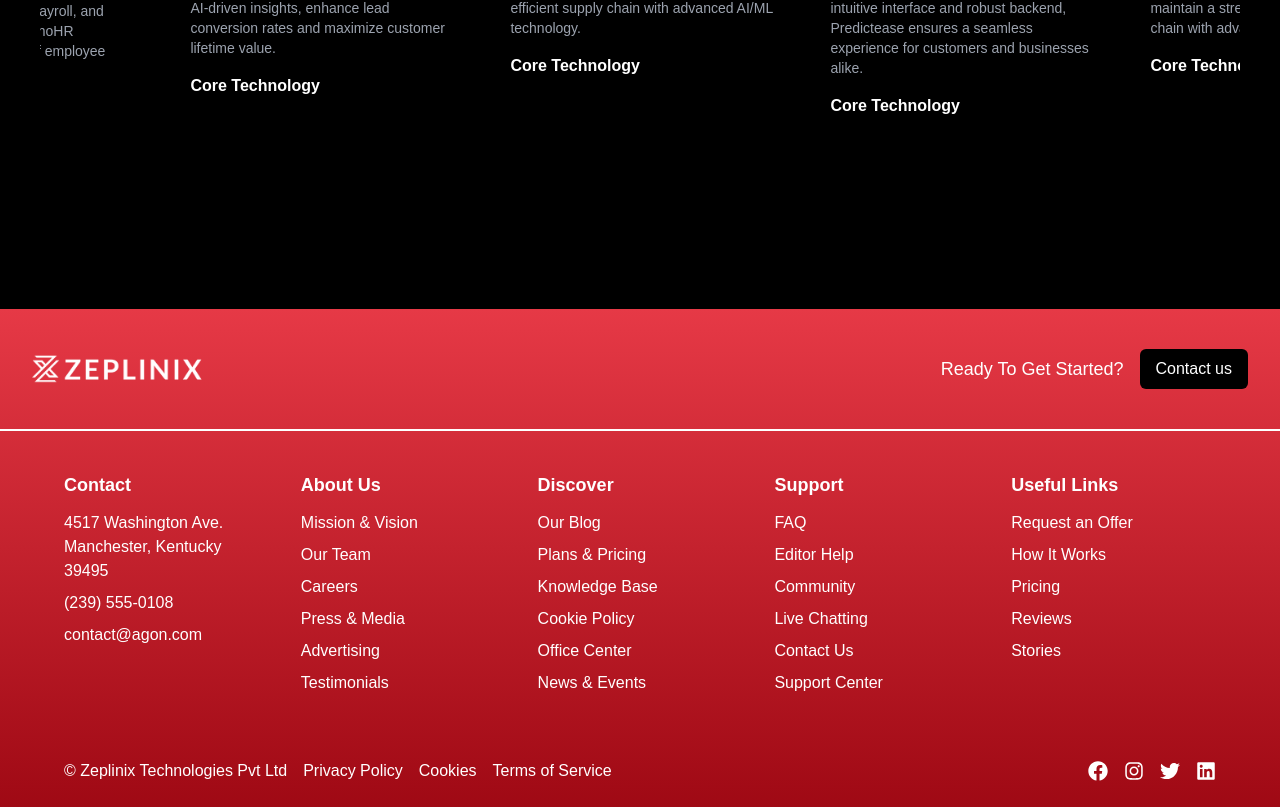
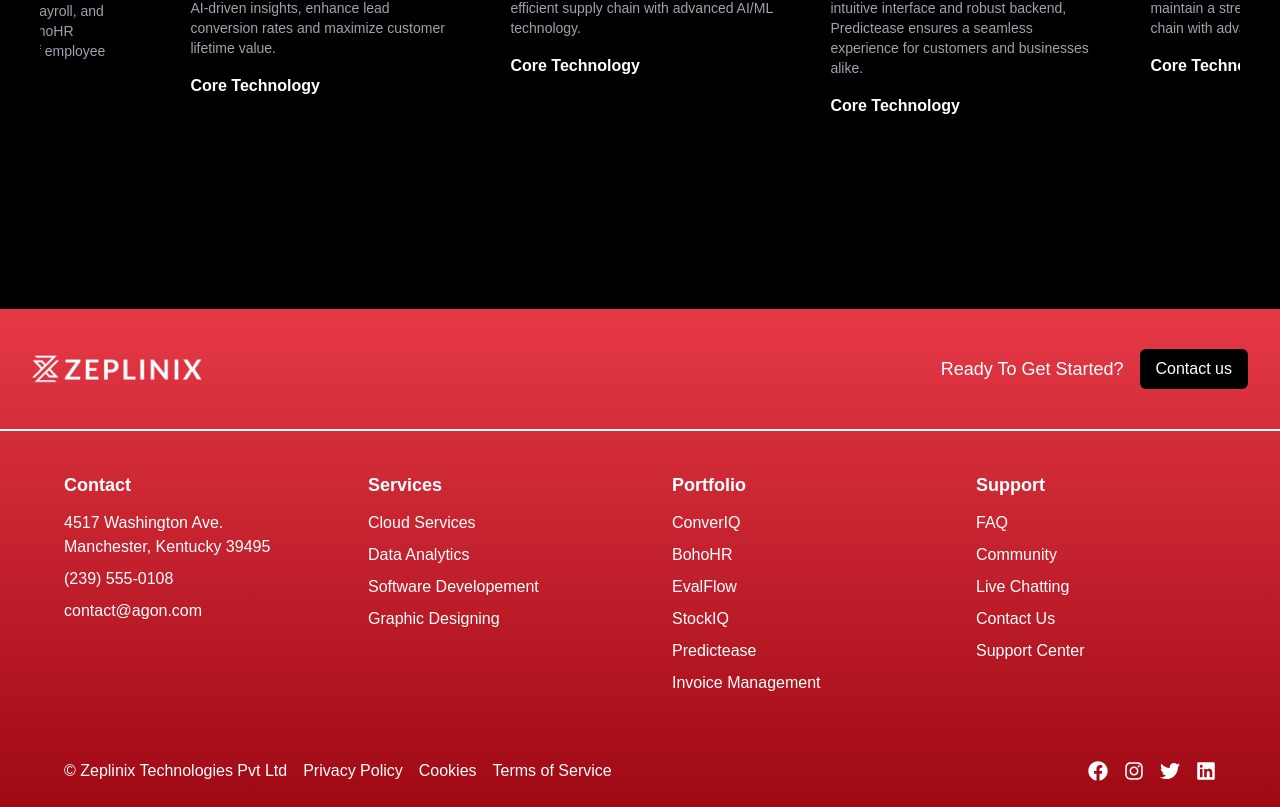
Before and after one commit to abhudi/zeplinix-nextt, a Next.js app: page /hr-detail in a window 1280 px wide. Shown: the part 3112-3919 px from the top of the page. Built offline with nearby package versions, Linux system fonts and the light colour scheme.

Commit message:
footer updated

```diff
--- a/app/components/Footer.tsx
+++ b/app/components/Footer.tsx
@@ -1,41 +1,189 @@
+// import React from "react";
+// import { FaFacebook, FaInstagram, FaTwitter, FaLinkedin } from "react-icons/fa";
+// import Image from "next/image";
+// import Link from "next/link";
+// const Footer = () => {
+//   const aboutUsData = [
+//     { text: "Mission & Vision", link: "/about-us" },
+//     { text: "Our Team", link: "/team" },
+//     { text: "Careers", link: "/careers" },
+//     { text: "Press & Media", link: "/press-media" },
+//     { text: "Advertising", link: "/advertising" },
+//     { text: "Testimonials", link: "/testimonials" },
+//   ];
+
+//   const discoverData = [
+//     { text: "Our Blog", link: "/blog" },
+//     { text: "Plans & Pricing", link: "/pricing" },
+//     { text: "Knowledge Base", link: "/knowledge-base" },
+//     { text: "Cookie Policy", link: "/cookie-policy" },
+//     { text: "Office Center", link: "/office-center" },
+//     { text: "News & Events", link: "/news-events" },
+//   ];
+
+//   const usefulLinksData = [
+//     { text: "FAQ", link: "/faq" },
+//     { text: "Editor Help", link: "/editor-help" },
+//     { text: "Community", link: "/community" },
+//     { text: "Live Chatting", link: "/live-chat" },
+//     { text: "Contact Us", link: "/contact-us" },
+//     { text: "Support Center", link: "/support-center" },
+//   ];
+
+//   const additionalData = [
+//     { text: "Request an Offer", link: "/request-offer" },
+//     { text: "How It Works", link: "/how-it-works" },
+//     { text: "Pricing", link: "/pricing" },
+//     { text: "Reviews", link: "/reviews" },
+//     { text: "Stories", link: "/stories" },
+//   ];
+
+//   return (
+//     <div
+//       className="footer-structure"
+//       style={{
+//         background: "linear-gradient(180deg, #E63946 0%, #9F0914 100%)",
+//       }}
+//     >
+//       {/* Upper Section */}
+//       <div className="footer-upper-section flex flex-wrap justify-between items-center p-8 sm:p-8 md:p-8 border-b-2 border-white">
+//         <div>
+//           <Image
+//             src="/logo-white.png" // Replace with the path to your logo image
+//             alt="Logo"
+//             width={200} // Adjust the width as needed
+//             height={100} // Adjust the height as needed
+//             className="object-contain"
+//           />
+//         </div>
+//         <div className="flex flex-wrap gap-4 items-center text-white">
+//           <h6 className="text-lg">Ready To Get Started?</h6>
+//           <Link href="/contact">
+//             <button className="bg-black text-white py-2 px-4 rounded-md hover:bg-gray-800">
+//               Contact us
+//             </button>
+//           </Link>
+//         </div>
+//       </div>
+
+//       {/* Lower Section */}
+//       <div className="footer-lower-section px-8 sm:px-12 md:px-16 py-10 text-white">
+//         <div className="grid grid-cols-1 sm:grid-cols-2 md:grid-cols-3 lg:grid-cols-5 gap-8">
+//           <div>
+//             <h6 className="font-bold text-lg mb-3">Contact</h6>
+//             <ul className="space-y-2">
+//               <li>4517 Washington Ave. Manchester, Kentucky 39495</li>
+//               <li>(239) 555-0108</li>
+//               <li>contact@agon.com</li>
+//             </ul>
+//           </div>
+//           <div>
+//             <h6 className="font-bold text-lg mb-3">About Us</h6>
+//             <ul className="space-y-2">
+//               {aboutUsData.map((item, index) => (
+//                 <li key={index}>
+//                   <a href={item.link} className="hover:underline">
+//                     {item.text}
+//                   </a>
+//                 </li>
+//               ))}
+//             </ul>
+//           </div>
+//           <div>
+//             <h6 className="font-bold text-lg mb-3">Discover</h6>
+//             <ul className="space-y-2">
+//               {discoverData.map((item, index) => (
+//                 <li key={index}>
+//                   <a href={item.link} className="hover:underline">
+//                     {item.text}
+//                   </a>
+//                 </li>
+//               ))}
+//             </ul>
+//           </div>
+//           <div>
+//             <h6 className="font-bold text-lg mb-3">Support</h6>
+//             <ul className="space-y-2">
+//               {usefulLinksData.map((item, index) => (
+//                 <li key={index}>
+//                   <a href={item.link} className="hover:underline">
+//                     {item.text}
+//                   </a>
+//                 </li>
+//               ))}
+//             </ul>
+//           </div>
+//           <div>
+//             <h6 className="font-bold text-lg mb-3">Useful Links</h6>
+//             <ul className="space-y-2">
+//               {additionalData.map((item, index) => (
+//                 <li key={index}>
+//                   <a href={item.link} className="hover:underline">
+//                     {item.text}
+//                   </a>
+//                 </li>
+//               ))}
+//             </ul>
+//           </div>
+//         </div>
+//       </div>
+
+//       {/* Footer Bottom */}
+//       <div className="px-8 sm:px-12 md:px-16 py-6 text-white">
+//         <div className="flex flex-wrap justify-between items-center">
+//           <div className="flex flex-wrap gap-4">
+//             <p>© Zeplinix Technologies Pvt Ltd</p>
+//             <a href="#" className="hover:underline">
+//               Privacy Policy
+//             </a>
+//             <a href="#" className="hover:underline">
+//               Cookies
+//             </a>
+//             <a href="#" className="hover:underline">
+//               Terms of Service
+//             </a>
+//           </div>
+//           <div className="flex gap-4 mt-4 md:mt-0 lg:mt-0">
+//             <FaFacebook size={20} />
+//             <FaInstagram size={20} />
+//             <FaTwitter size={20} />
+//             <FaLinkedin size={20} />
+//           </div>
+//         </div>
+//       </div>
+//     </div>
+//   );
+// };
+
+// export default Footer;
+
 import React from "react";
 import { FaFacebook, FaInstagram, FaTwitter, FaLinkedin } from "react-icons/fa";
 import Image from "next/image";
 import Link from "next/link";
 const Footer = () => {
   const aboutUsData = [
-    { text: "Mission & Vision", link: "/about-us" },
-    { text: "Our Team", link: "/team" },
-    { text: "Careers", link: "/careers" },
-    { text: "Press & Media", link: "/press-media" },
-    { text: "Advertising", link: "/advertising" },
-    { text: "Testimonials", link: "/testimonials" },
+    { text: "Cloud Services", link: "/cloud" },
+    { text: "Data Analytics", link: "/data" },
+    { text: "Software Developement", link: "/software" },
+    { text: "Graphic Designing", link: "/graphic" },
   ];
 
   const discoverData = [
-    { text: "Our Blog", link: "/blog" },
-    { text: "Plans & Pricing", link: "/pricing" },
-    { text: "Knowledge Base", link: "/knowledge-base" },
-    { text: "Cookie Policy", link: "/cookie-policy" },
-    { text: "Office Center", link: "/office-center" },
-    { text: "News & Events", link: "/news-events" },
+    { text: "ConverIQ", link: "/convertiq-detail" },
+    { text: "BohoHR", link: "/hr-detail" },
+    { text: "EvalFlow", link: "/evalflow-detail" },
+    { text: "StockIQ", link: "/stockiq-detail" },
+    { text: "Predictease", link: "/predictease-detail" },
+    { text: "Invoice Management", link: "/invoicemanagement-detail" },
   ];
 
   const usefulLinksData = [
     { text: "FAQ", link: "/faq" },
-    { text: "Editor Help", link: "/editor-help" },
     { text: "Community", link: "/community" },
     { text: "Live Chatting", link: "/live-chat" },
     { text: "Contact Us", link: "/contact-us" },
     { text: "Support Center", link: "/support-center" },
-  ];
-
-  const additionalData = [
-    { text: "Request an Offer", link: "/request-offer" },
-    { text: "How It Works", link: "/how-it-works" },
-    { text: "Pricing", link: "/pricing" },
-    { text: "Reviews", link: "/reviews" },
-    { text: "Stories", link: "/stories" },
   ];
 
   return (
@@ -68,7 +216,7 @@ const Footer = () => {
 
       {/* Lower Section */}
       <div className="footer-lower-section px-8 sm:px-12 md:px-16 py-10 text-white">
-        <div className="grid grid-cols-1 sm:grid-cols-2 md:grid-cols-3 lg:grid-cols-5 gap-8">
+        <div className="grid grid-cols-1 sm:grid-cols-2 md:grid-cols-3 lg:grid-cols-4 gap-16">
           <div>
             <h6 className="font-bold text-lg mb-3">Contact</h6>
             <ul className="space-y-2">
@@ -78,25 +226,25 @@ const Footer = () => {
             </ul>
           </div>
           <div>
-            <h6 className="font-bold text-lg mb-3">About Us</h6>
+            <h6 className="font-bold text-lg mb-3">Services</h6>
             <ul className="space-y-2">
               {aboutUsData.map((item, index) => (
                 <li key={index}>
-                  <a href={item.link} className="hover:underline">
+                  <Link href={item.link} className="hover:underline">
                     {item.text}
-                  </a>
+                  </Link>
                 </li>
               ))}
             </ul>
           </div>
           <div>
-            <h6 className="font-bold text-lg mb-3">Discover</h6>
+            <h6 className="font-bold text-lg mb-3">Portfolio</h6>
             <ul className="space-y-2">
               {discoverData.map((item, index) => (
                 <li key={index}>
-                  <a href={item.link} className="hover:underline">
+                  <Link href={item.link} className="hover:underline">
                     {item.text}
-                  </a>
+                  </Link>
                 </li>
               ))}
             </ul>
@@ -106,21 +254,9 @@ const Footer = () => {
             <ul className="space-y-2">
               {usefulLinksData.map((item, index) => (
                 <li key={index}>
-                  <a href={item.link} className="hover:underline">
+                  <Link href={item.link} className="hover:underline">
                     {item.text}
-                  </a>
-                </li>
-              ))}
-            </ul>
-          </div>
-          <div>
-            <h6 className="font-bold text-lg mb-3">Useful Links</h6>
-            <ul className="space-y-2">
-              {additionalData.map((item, index) => (
-                <li key={index}>
-                  <a href={item.link} className="hover:underline">
-                    {item.text}
-                  </a>
+                  </Link>
                 </li>
               ))}
             </ul>
--- a/app/components/HomeServiceCard.tsx
+++ b/app/components/HomeServiceCard.tsx
@@ -6,10 +6,10 @@ import Link from "next/link";
 const HomeServiceCard: React.FC = () => {
   return (
     <>
-      <div className="relative text-fs-44 text-left mx-11 lg:mx-32 lg:mt-40">
+      <div className="relative text-fs-44 text-left mx-11 lg:mx-32 lg:mt-40 leading-tight">
         Our services{" "}
         <Image
-          className="absolute w-8 left-[235px] top-[40px]"
+          className="absolute w-8 left-[150px] top-[90px] lg:left-[235px] lg:top-[40px] md:left-[235px] md:top-[40px]"
           src={"/icon.png"}
           alt=""
           width={100}
```
